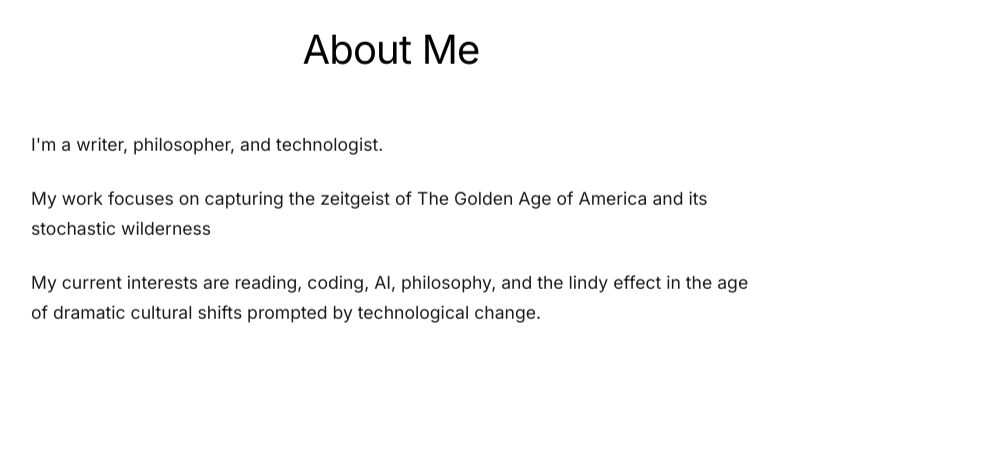
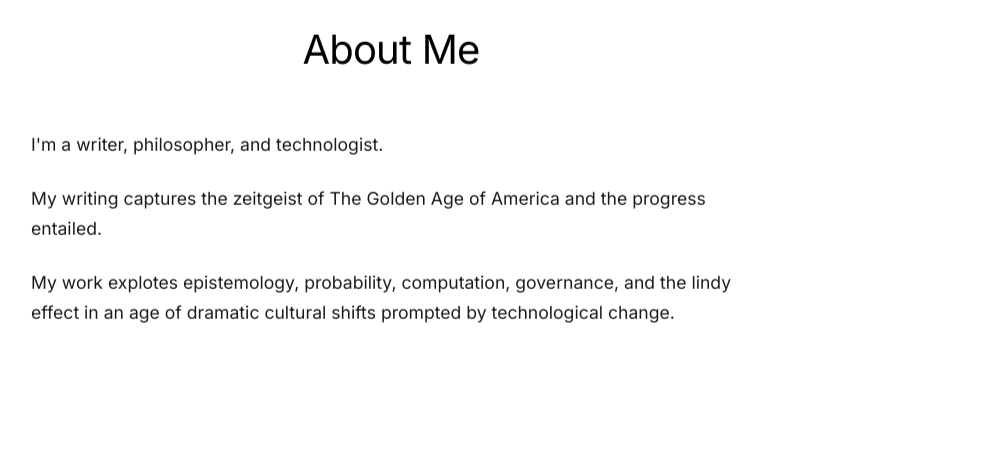
Before and after one commit to brittonwatson/brittonwatson.github.io, a plain HTML site: page about/index.html in a window 1280 px wide. Shown: the part 492-957 px from the top of the page, without its empty margins (249-1247 px from the left). Drawn offline with Linux system fonts and the light colour scheme.

Commit message:
Update index.html

```diff
--- a/about/index.html
+++ b/about/index.html
@@ -37,9 +37,9 @@
                     <div class="about-bio fade-in">
                         <p>I'm a writer, philosopher, and technologist.</p>
 
-                        <p>My work focuses on capturing the zeitgeist of The Golden Age of America and its stochastic wilderness</p>
+                        <p>My writing captures the zeitgeist of The Golden Age of America and the progress entailed.</p>
 
-                        <p>My current interests are reading, coding, AI, philosophy, and the lindy effect in the age of dramatic cultural shifts prompted by technological change.</p>
+                        <p>My work explotes epistemology, probability, computation, governance, and the lindy effect in an age of dramatic cultural shifts prompted by technological change.</p>
                     </div>
                 </div>
             </section>
```
